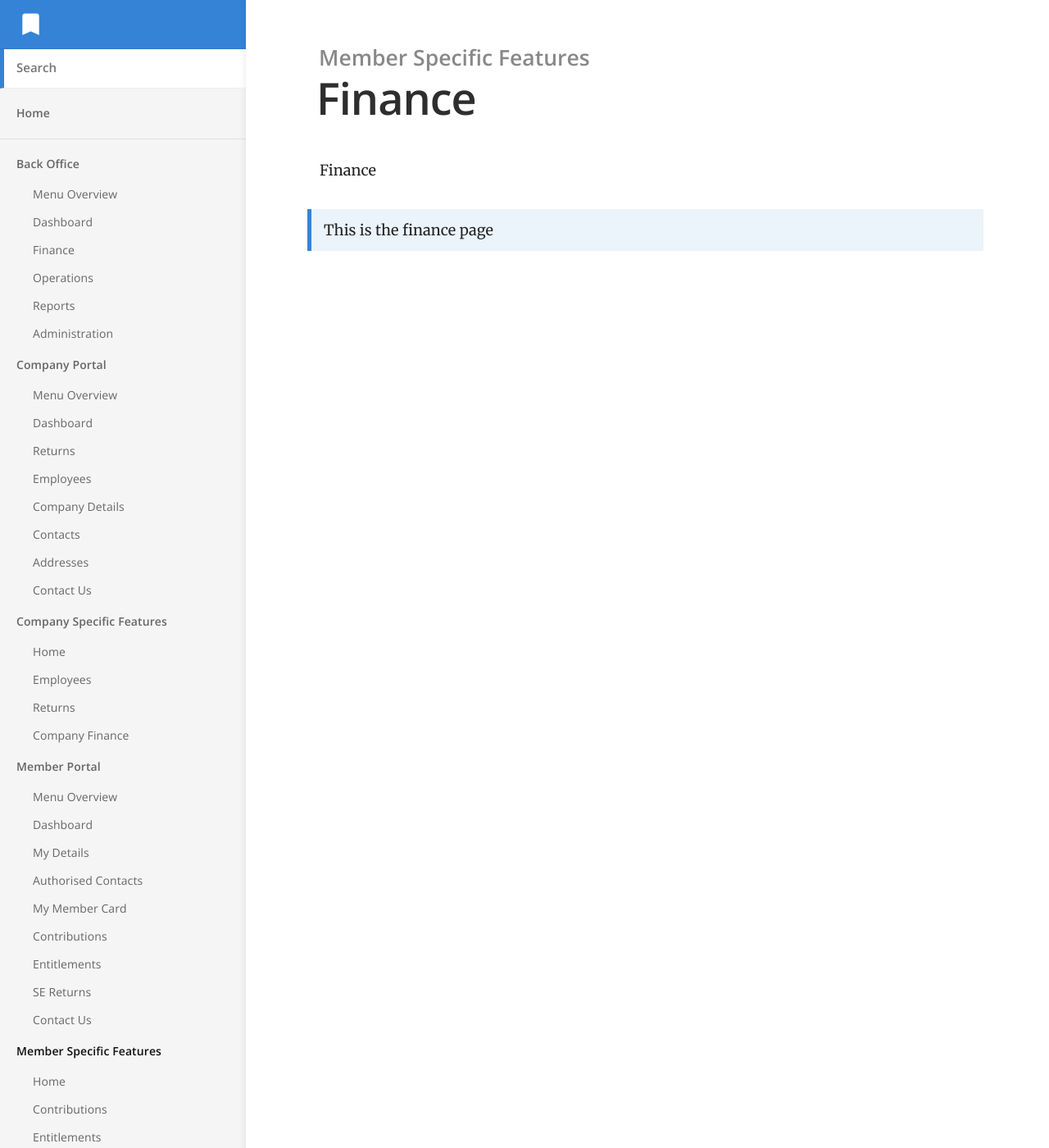
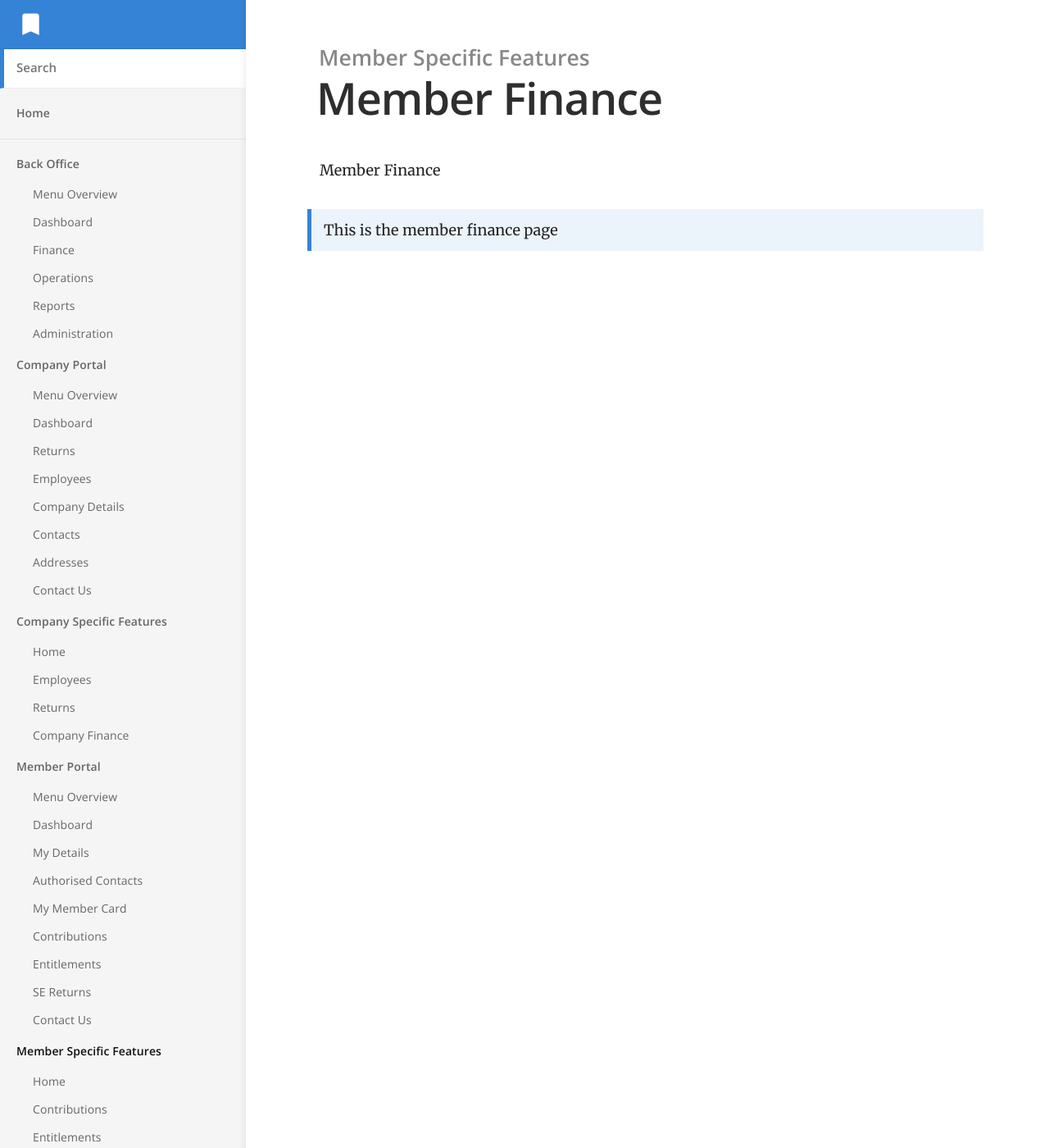
Before and after one commit to Zacbaron/Member_Overview, a Jekyll site: the page built from _docs/Member Specific Features/Finance.md, in a window 1280 px wide and 1400 px high. Shown: the whole window at 82% size. Built offline with Jekyll 4.4.1, drawn with Linux system fonts in a browser that asks for light colours; some of the changed text lies outside the part shown.

Commit message:
Update Finance.md

```diff
--- a/_docs/Member Specific Features/Finance.md
+++ b/_docs/Member Specific Features/Finance.md
@@ -1,9 +1,9 @@
 ---
-title: Finance
+title: Member Finance
 category: Member Specific Features
 order: 5
 ---
 
-Finance
+Member Finance
 
-> This is the finance page
+> This is the member finance page
```
